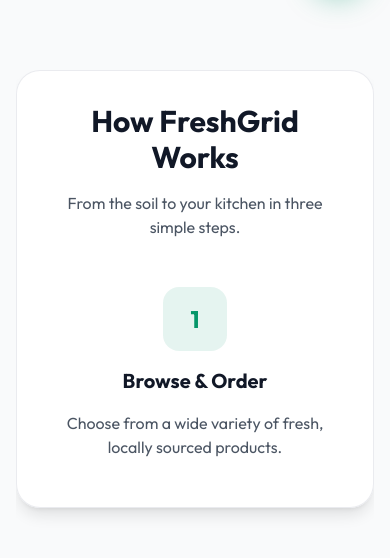
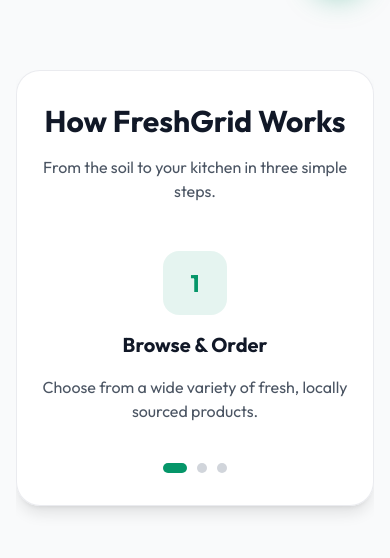
Before and after one commit to NiviruInsithaUdavinWeerasinghe/FreshGrid, a React (Vite) app in the folder frontend/: page / in a window 390 px wide. Shown: the part 822-1380 px from the top of the page. Built offline with nearby package versions, Linux system fonts and the light colour scheme; no server answers.

Commit message:
UI: Add mobile pagination dots, fix mobile layout stretching cutoffs, and open admin Easter Egg in new tab

```diff
--- a/frontend/src/components/Navbar.jsx
+++ b/frontend/src/components/Navbar.jsx
@@ -17,7 +17,7 @@
       e.preventDefault();
       logoClicksRef.current = 0;
       if (logoTimerRef.current) clearTimeout(logoTimerRef.current);
-      navigate('/admin');
+      window.open('/admin', '_blank');
       return;
     }
 
--- a/frontend/src/pages/Home.jsx
+++ b/frontend/src/pages/Home.jsx
@@ -1,4 +1,4 @@
-import React, { useState, useEffect } from 'react';
+import React, { useState, useEffect, useRef } from 'react';
 import { Link } from 'react-router-dom';
 import axios from 'axios';
 import ProductCard from '../components/ProductCard';
@@ -6,6 +6,16 @@
 const Home = () => {
   const [featuredProducts, setFeaturedProducts] = useState([]);
   const [loading, setLoading] = useState(true);
+  const [activeStep, setActiveStep] = useState(0);
+  const stepsScrollRef = useRef(null);
+
+  const handleStepsScroll = () => {
+    if (stepsScrollRef.current) {
+      const { scrollLeft, clientWidth } = stepsScrollRef.current;
+      const activeIndex = Math.round(scrollLeft / clientWidth);
+      setActiveStep(activeIndex);
+    }
+  };
 
   useEffect(() => {
     const fetchProducts = async () => {
@@ -103,7 +113,7 @@
           </Link>
         </div>
 
-        <div className="flex overflow-x-auto sm:grid sm:grid-cols-2 lg:grid-cols-3 gap-4 sm:gap-8 pb-4 snap-x snap-mandatory" style={{ scrollbarWidth: 'none', msOverflowStyle: 'none' }}>
+        <div className="flex overflow-x-auto sm:grid sm:grid-cols-2 lg:grid-cols-3 gap-4 sm:gap-8 pb-4 snap-x snap-mandatory w-full max-w-full" style={{ scrollbarWidth: 'none', msOverflowStyle: 'none' }}>
           {loading ? (
             Array.from({ length: 3 }).map((_, idx) => (
               <div key={idx} className="min-w-[75vw] sm:min-w-0 snap-center shrink-0 glass-panel rounded-2xl overflow-hidden border border-gray-200/50 dark:border-white/5 animate-pulse flex flex-col h-[400px]">
@@ -137,13 +147,18 @@
       </section>
 
       {/* How it Works */}
-      <section id="how-it-works" className="glass-panel rounded-3xl p-8 md:p-16">
+      <section id="how-it-works" className="glass-panel rounded-3xl px-4 py-8 sm:px-6 sm:py-10 md:p-16">
         <div className="text-center mb-12">
           <h2 className="text-3xl md:text-4xl font-bold text-gray-900 dark:text-gray-100 mb-4">How FreshGrid Works</h2>
           <p className="text-gray-600 dark:text-gray-400 max-w-2xl mx-auto">From the soil to your kitchen in three simple steps.</p>
         </div>
 
-        <div className="flex overflow-x-auto md:grid md:grid-cols-3 gap-6 md:gap-12 pb-4 snap-x snap-mandatory text-center" style={{ scrollbarWidth: 'none', msOverflowStyle: 'none' }}>
+        <div
+          ref={stepsScrollRef}
+          onScroll={handleStepsScroll}
+          className="flex overflow-x-auto md:grid md:grid-cols-3 gap-6 md:gap-12 pb-4 snap-x snap-mandatory text-center w-full max-w-full"
+          style={{ scrollbarWidth: 'none', msOverflowStyle: 'none' }}
+        >
           <div className="w-full md:w-auto space-y-4 snap-center shrink-0">
             <div className="w-16 h-16 mx-auto bg-primary/10 dark:bg-primary/20 text-primary dark:text-primary-light rounded-2xl flex items-center justify-center text-2xl font-bold">1</div>
             <h3 className="text-xl font-bold text-gray-900 dark:text-white">Browse & Order</h3>
@@ -160,6 +175,29 @@
             <p className="text-gray-600 dark:text-gray-400">Receive your fresh produce at your doorstep the very next morning.</p>
           </div>
         </div>
+
+        {/* Mobile Pagination Dots */}
+        <div className="flex md:hidden justify-center items-center gap-2.5 mt-6">
+          {[0, 1, 2].map((idx) => (
+            <button
+              key={idx}
+              onClick={() => {
+                if (stepsScrollRef.current) {
+                  stepsScrollRef.current.scrollTo({
+                    left: idx * stepsScrollRef.current.clientWidth,
+                    behavior: 'smooth'
+                  });
+                }
+              }}
+              className={`h-2.5 rounded-full transition-all duration-300 ${
+                activeStep === idx
+                  ? 'w-6 bg-primary dark:bg-primary-light'
+                  : 'w-2.5 bg-gray-300 dark:bg-gray-700'
+              }`}
+              aria-label={`Go to step ${idx + 1}`}
+            />
+          ))}
+        </div>
       </section>
     </div>
   );
```
